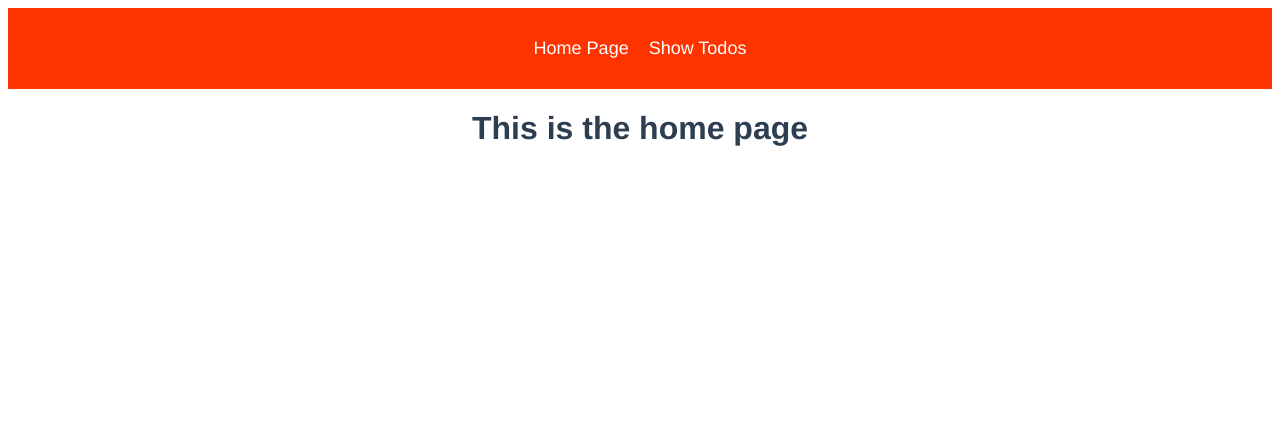
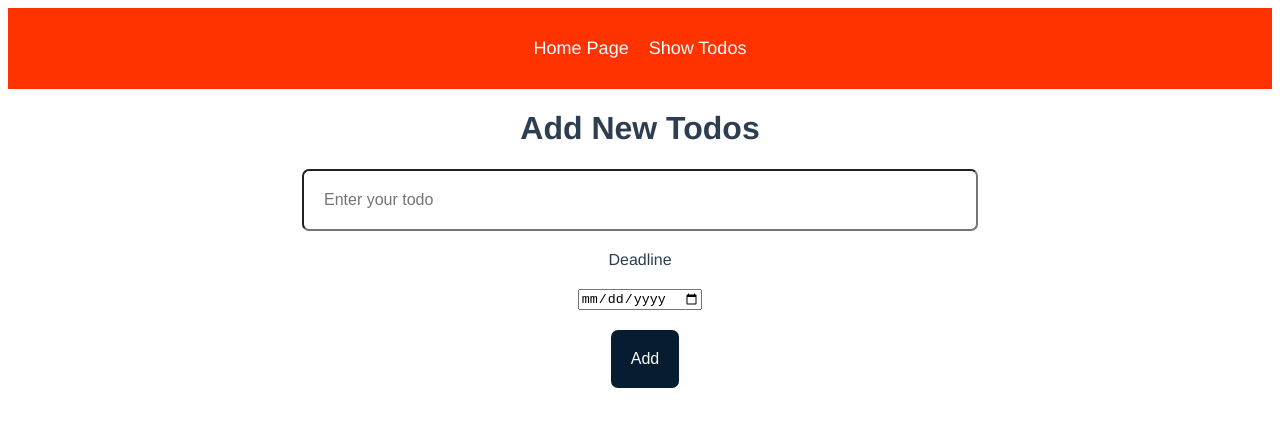
Before and after one commit to mohanadaltarah/todos-app, a Vue app: page / in a window 1280 px wide. Shown: the top 426 px of the page. Built offline with nearby package versions, Linux system fonts and the light colour scheme.

Commit message:
Create a todo form for insertion

```diff
--- a/src/App.vue
+++ b/src/App.vue
@@ -13,6 +13,10 @@ import MyNav from "@/components/MyNav.vue";
   -moz-osx-font-smoothing: grayscale;
   text-align: center;
   color: #2c3e50;
+
+  input[type="submit"] {
+    background-color: #051c31;
+  }
 }
 
 nav {
--- a/src/views/HomeView.vue
+++ b/src/views/HomeView.vue
@@ -1,7 +1,64 @@
 <template>
   <div class="home">
-    <h1>This is the home page</h1>
+    <h1>Add New Todos</h1>
+    <form action="" @submit.prevent="addTodo">
+      <input
+        v-model="todo.body"
+        placeholder="Enter your todo"
+        required
+        type="text"
+      />
+      <label for="">Deadline</label>
+      <input v-model="todo.deadLine" required type="date" />
+
+      <input type="submit" value="Add" />
+    </form>
   </div>
 </template>
 
-<script setup></script>
+<script setup>
+import { ref } from "vue";
+
+const todolist = ref([]);
+const todo = ref({
+  body: "",
+  deadLine: "",
+  createdAt: "",
+});
+
+const addTodo = () => {
+  todo.value.createdAt = new Date();
+  todolist.value.push(todo.value);
+  alert("Todo was added successfully");
+  console.log(todolist.value);
+  todo.value = ref({
+    body: "",
+    deadLine: "",
+    createdAt: "",
+  });
+};
+</script>
+<style lang="scss" scoped>
+form {
+  display: flex;
+  flex-direction: column;
+  align-items: center;
+  gap: 20px;
+
+  input[type="text"] {
+    width: 50%;
+    padding: 20px;
+    font-size: 16px;
+    border-radius: 7px;
+  }
+
+  input[type="submit"] {
+    padding: 20px;
+    font-size: 16px;
+    color: white;
+    border-radius: 7px;
+    margin-left: 10px;
+    border: 0;
+  }
+}
+</style>
```
